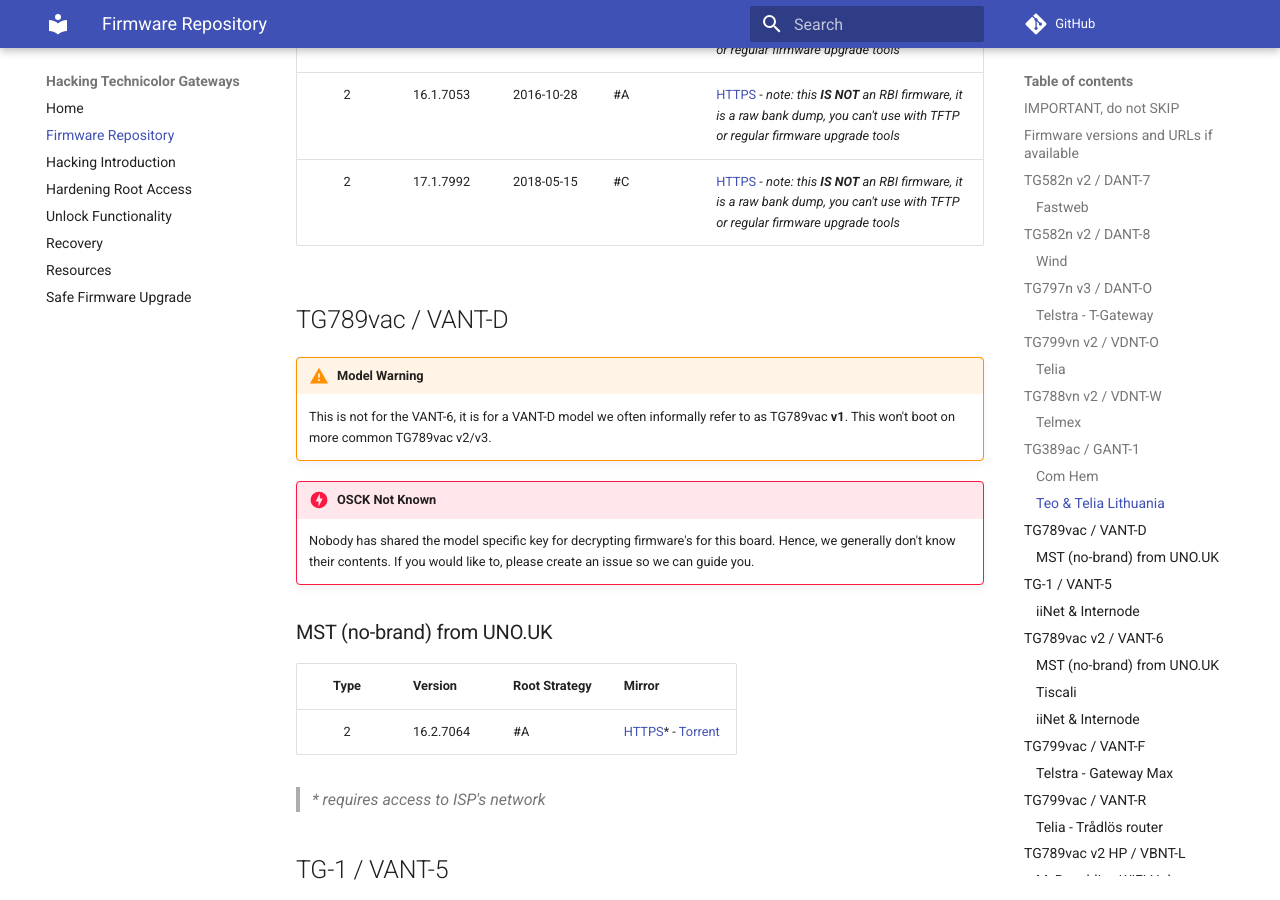
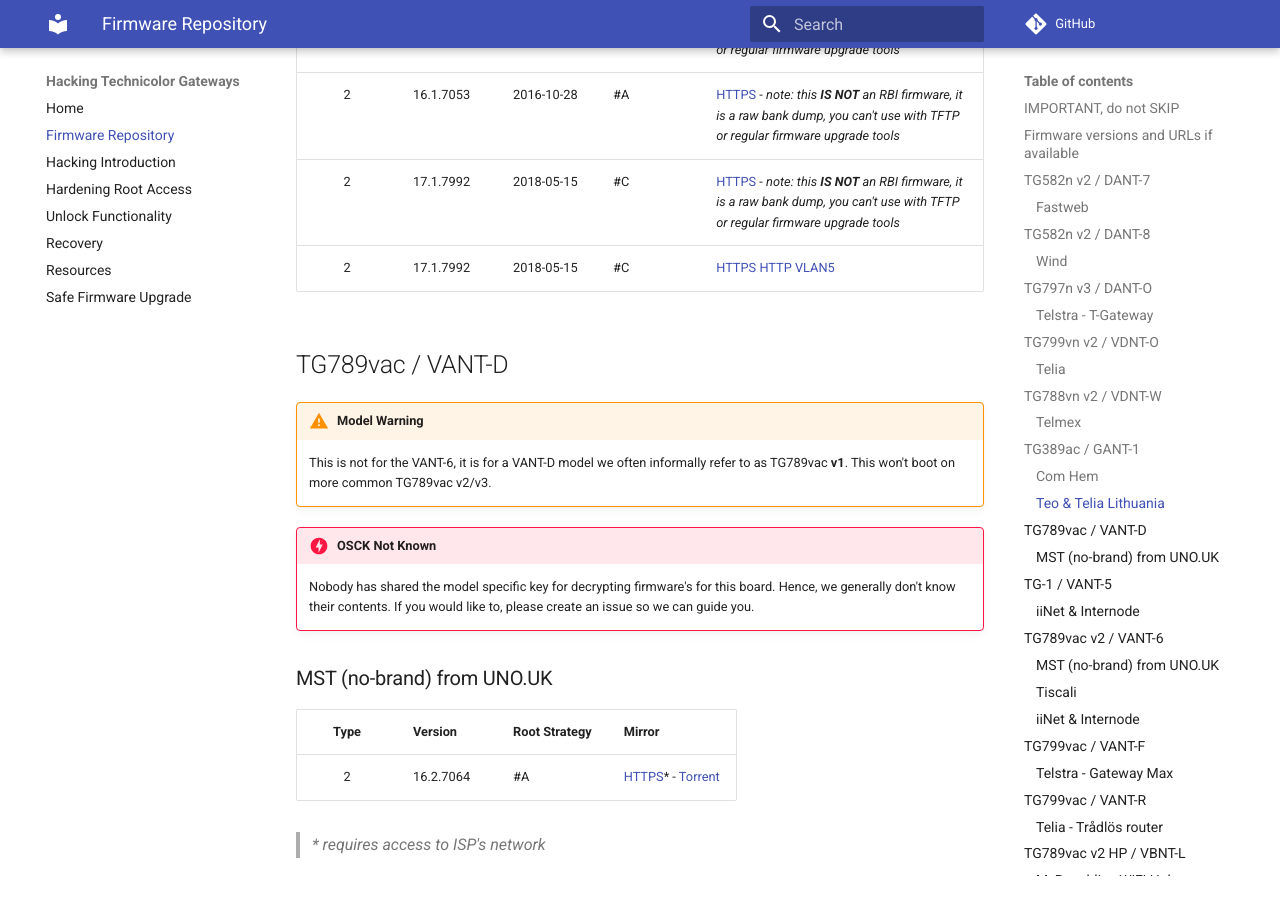
Before and after one commit to hack-technicolor/hack-technicolor, an MkDocs documentation site: the page built from docs/Repository.md, in a window 1280 px wide and 900 px high, scrolled down 3382 px. Built offline with MkDocs 1.6.1 and Material for MkDocs 9.7.7, drawn with Linux system fonts in a browser that asks for light colours; comment, search, counter and statistics services are not loaded.

Commit message:
Added Telia LT TG389ac / GANT-1 17.1.7992 RBI

```diff
--- a/docs/Repository.md
+++ b/docs/Repository.md
@@ -96,6 +96,7 @@
 | 2      | 15.32.6210         | 2015-10-21 | #A            | [HTTPS](https://github.com/kevdagoat/hack-technicolor/raw/master/firmware/telia-gant-1_15.32.6210-1081007-bank_dump.xz) - *note: this **IS NOT** an RBI firmware, it is a raw bank dump, you can't use with TFTP or regular firmware upgrade tools*   |
 | 2      | 16.1.7053          | 2016-10-28 | #A            | [HTTPS](https://github.com/kevdagoat/hack-technicolor/raw/master/firmware/telia-gant-1_16.1.7053-1941003-bank_dump.xz) - *note: this **IS NOT** an RBI firmware, it is a raw bank dump, you can't use with TFTP or regular firmware upgrade tools*   |
 | 2      | 17.1.7992          | 2018-05-15 | #C            | [HTTPS](https://github.com/kevdagoat/hack-technicolor/raw/master/firmware/telia-gant-1_17.1.7992-0001012-bank_dump.xz) - *note: this **IS NOT** an RBI firmware, it is a raw bank dump, you can't use with TFTP or regular firmware upgrade tools*   |
+| 2      | 17.1.7992          | 2018-05-15 | #C            | [HTTPS](https://github.com/kevdagoat/hack-technicolor/raw/master/firmware/telia_gant-1_17.1.7992-0001012-20180515151413.rbi.xz) [HTTP VLAN5](http://10.0.98.250/TG389ac_gant-1_17.1.7992-0001012-20180515151413_PROD.rbi) |
 
 ## TG789vac / VANT-D
 
```
